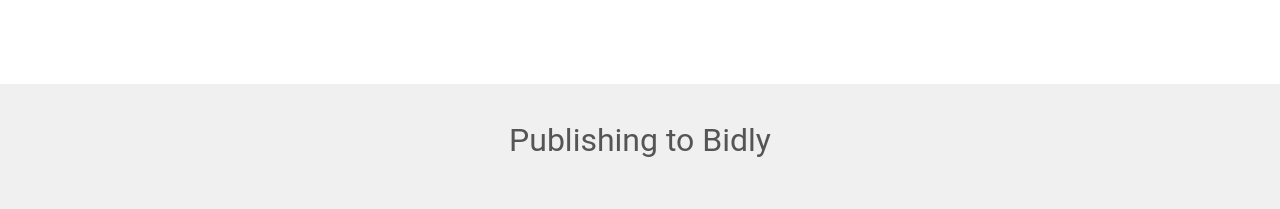
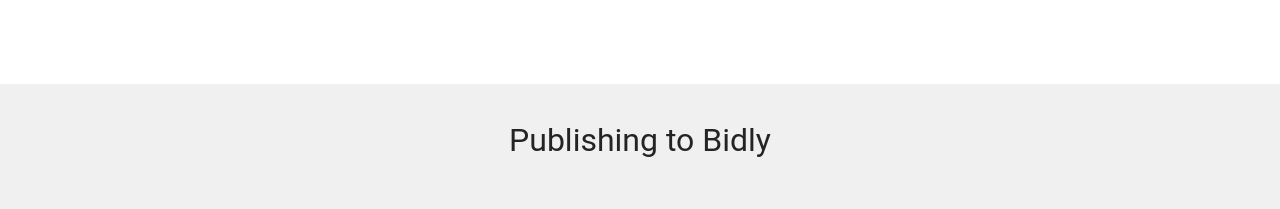
Before and after one commit to Dev-Loaders/Bidly, a Next.js app in the folder client/: page / in a window 1280 px wide. Shown: the part 1020-1229 px from the top of the page. Built offline with nearby package versions, Linux system fonts and the light colour scheme.

Commit message:
Refactored font color to #242424

```diff
--- a/client/app/page.tsx
+++ b/client/app/page.tsx
@@ -195,7 +195,7 @@
               fontSize: "32px",
               fontWeight: "400",
               marginBlockEnd: "4%",
-              color: "#555",
+              color: "#242424",
             }}
           >
             Publishing to Bidly
--- a/client/app/workspace/bids/Bids.tsx
+++ b/client/app/workspace/bids/Bids.tsx
@@ -64,7 +64,7 @@
             fontSize: "32px",
             fontWeight: "400",
             marginBlockEnd: "2%",
-            color: "#555",
+            color: "#242424",
           }}
         >
           Your Bids on Bidly
--- a/client/app/workspace/page.tsx
+++ b/client/app/workspace/page.tsx
@@ -73,7 +73,7 @@
             fontSize: "32px",
             fontWeight: "400",
             marginBlockEnd: "2%",
-            color: "#555",
+            color: "#242424",
           }}
         >
           Projects on Bidly
--- a/client/app/workspace/publish-project/JobForm.tsx
+++ b/client/app/workspace/publish-project/JobForm.tsx
@@ -122,7 +122,7 @@
             fontSize: "32px",
             fontWeight: "400",
             marginBlockEnd: "2%",
-            color: "#555",
+            color: "#242424",
           }}
         >
           Publish to Bidly
```
